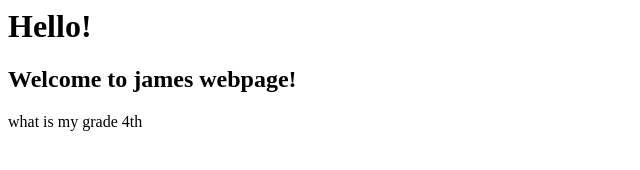
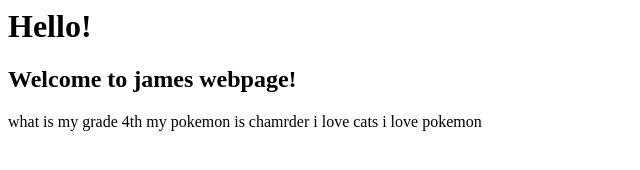
Before and after one commit to techemstudios/MyFirstWebsite, a plain HTML site: page docs/james.html in a window 1280 px wide. Shown: the whole page, without its empty margins (0-640 px from the left). Drawn offline with Linux system fonts and the light colour scheme.

Commit message:
this are my changes

```diff
--- a/docs/james.html
+++ b/docs/james.html
@@ -8,6 +8,9 @@
     <h1>Hello!</h1>
     <h2>Welcome to james  webpage!</h2>
 what is my grade 4th
+my pokemon is chamrder
+i love cats
+i love pokemon
 </body>
 
 </html>
```
